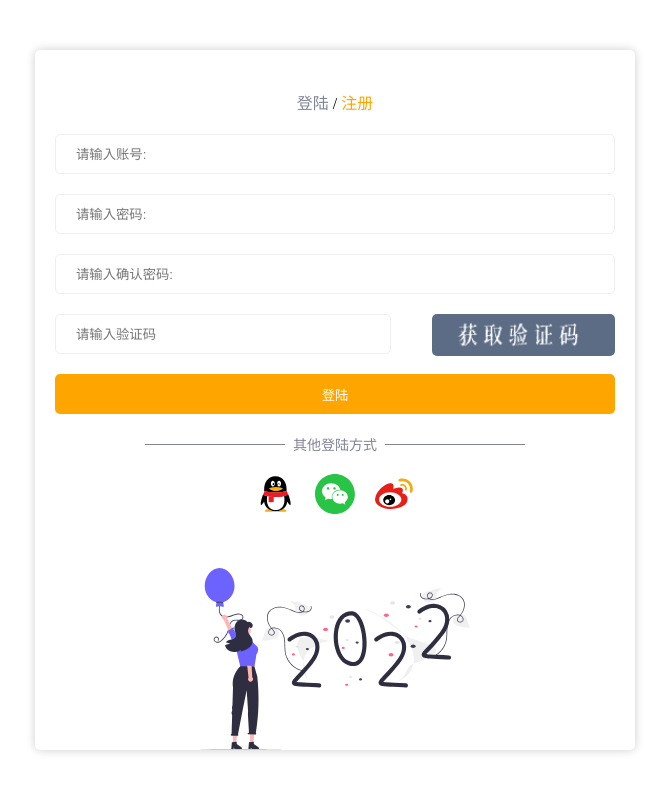
After one commit to JioJaxson/python_v2_blog_v1, a Django app: page /sign/ in a window 1280 px wide. The commit adds this page. Shown: the whole page, without its empty margins (305-974 px from the left). Run offline with Django 4.2, Linux system fonts and the light colour scheme.

Commit message:
'注册页面_django模板继承'

```diff
--- a/App01/views.py
+++ b/App01/views.py
@@ -13,3 +13,7 @@ def news(request):
 
 def login(request):
     return render(request, 'login.html')
+
+
+def sign(request):
+    return render(request, 'sign.html')
--- a/V1_Blog/urls.py
+++ b/V1_Blog/urls.py
@@ -21,6 +21,7 @@ urlpatterns = [
     path('admin/', admin.site.urls),
     path('', views.index),
     path('news/', views.news),
-    path('login/', views.login)
+    path('login/', views.login),
+    path('sign/', views.sign)
 
 ]
--- a/templates/index.html
+++ b/templates/index.html
@@ -29,7 +29,7 @@
             <img v-show="theme==='light'" src="/static/my/img/nav/light.svg" @click="setTheme('dark')" alt="">
             <img v-show="theme==='dark'" src="/static/my/img/nav/dark.svg" @click="setTheme('light')" alt="">
             <a href="/login">登陆</a>
-            <a href="#">注册</a>
+            <a href="/sign">注册</a>
         </div>
     </nav>
     {% banner 'index' %}
--- a/templates/login.html
+++ b/templates/login.html
@@ -2,7 +2,9 @@
 <html lang="en">
 <head>
     <meta charset="UTF-8">
+    {% block title %}
         <title>沐沐博客|用户登陆</title>
+    {% endblock %}
     <link rel="stylesheet" href="/static/my/css/reset.css">
     <link rel="stylesheet" href="/static/my/css/login.css">
 </head>
@@ -11,9 +13,12 @@
     <main>
         <div class="top">
             <div class="title">
+                {% block main_title %}
                     <a href="/login" class="active">登陆</a> / <a href="/sign">注册</a>
+                {% endblock %}
             </div>
             <div class="login_from">
+                {% block from %}
                     <input type="text" placeholder="请输入账号:">
                     <input type="text" placeholder="请输入密码:">
                     <div class="code">
@@ -21,6 +26,7 @@
                         <img src="/static/my/img/login/code.png">
                     </div>
                     <button>登陆</button>
+                {% endblock %}
             </div>
             <div class="other_login">
                 <p>其他登陆方式</p>
--- /dev/null
+++ b/templates/sign.html
@@ -0,0 +1,20 @@
+{% extends 'login.html' %}
+
+{% block title %}
+    <title>沐沐博客|用户注册</title>
+{% endblock %}
+
+{% block main_title %}
+    <a href="/login">登陆</a> / <a class="active" href="/sign">注册</a>
+{% endblock %}
+
+{% block from %}
+    <input type="text" placeholder="请输入账号:">
+    <input type="text" placeholder="请输入密码:">
+    <input type="text" placeholder="请输入确认密码:">
+    <div class="code">
+        <input type="text" placeholder="请输入验证码">
+        <img src="/static/my/img/login/code.png">
+    </div>
+    <button>登陆</button>
+{% endblock %}
```
Lines whose indentation alone changed are shown as unchanged.
